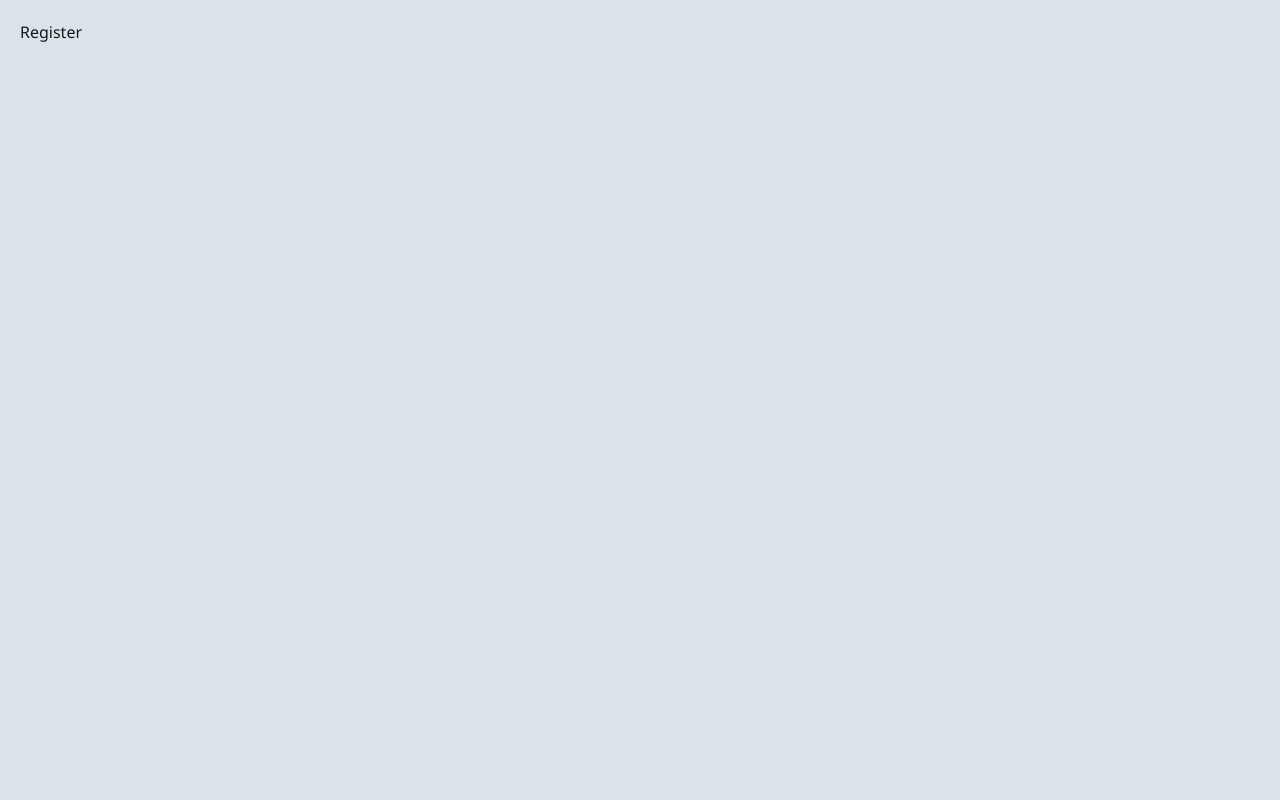
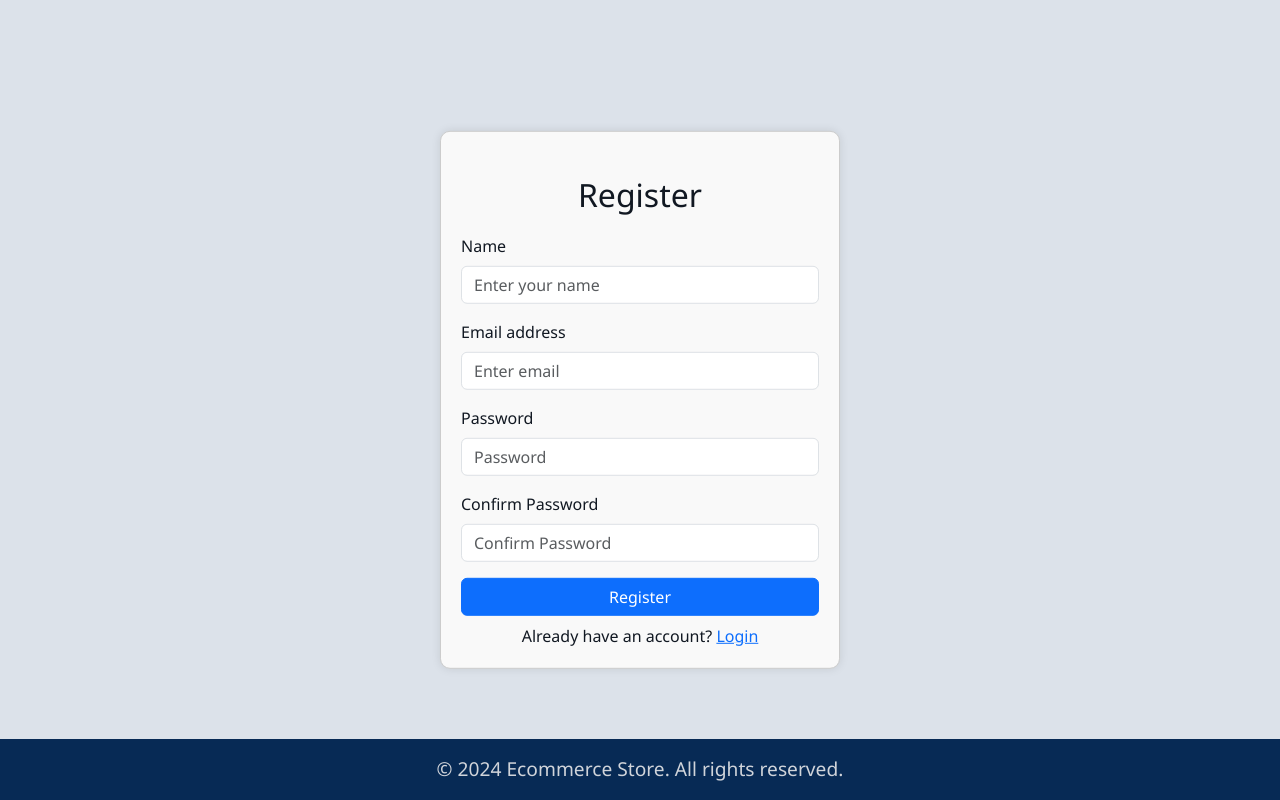
Before and after one commit to IT20159030/EAD, a React (Vite) app in the folder Frontend/: page /register in a window 1280 px wide. Built offline with nearby package versions, Linux system fonts and the light colour scheme.

Commit message:
Refactor authentication layout and add footer to login and register pages

```diff
--- a/Frontend/src/App.css
+++ b/Frontend/src/App.css
@@ -19,3 +19,9 @@ main {
   background-color: var(--background-color);
   overflow-y: auto;
 }
+
+.auth-container {
+  display: flex;
+  flex-direction: column;
+  min-height: 100vh; /* Ensures footer sticks to the bottom if content is short */
+}
--- /dev/null
+++ b/Frontend/src/components/common/Footer/Footer.css
@@ -0,0 +1,12 @@
+.footer {
+  width: 100%;
+  background-color: var(--secondary-color);
+  padding: 1rem 0;
+  position: relative;
+}
+
+.footer-text {
+  font-size: 1.2rem;
+  color: var(--text-secondary-color);
+  margin: 0;
+}
--- /dev/null
+++ b/Frontend/src/components/common/Footer/Footer.jsx
@@ -0,0 +1,23 @@
+import Container from "react-bootstrap/Container";
+import Row from "react-bootstrap/Row";
+import Col from "react-bootstrap/Col";
+
+import "./Footer.css";
+
+const Footer = () => {
+  return (
+    <footer className="footer">
+      <Container>
+        <Row className="d-flex align-items-center justify-content-center">
+          <Col md={6} className="text-center">
+            <p className="footer-text">
+              &copy; 2024 Ecommerce Store. All rights reserved.
+            </p>
+          </Col>
+        </Row>
+      </Container>
+    </footer>
+  );
+};
+
+export default Footer;
--- a/Frontend/src/layouts/AuthLayout.jsx
+++ b/Frontend/src/layouts/AuthLayout.jsx
@@ -1,4 +1,5 @@
 import { Outlet } from "react-router-dom";
+import Footer from "../components/common/Footer/Footer";
 
 const AuthLayout = () => {
   return (
@@ -6,6 +7,7 @@ const AuthLayout = () => {
       <main>
         <Outlet />
       </main>
+      <Footer />
     </div>
   );
 };
--- a/Frontend/src/pages/Login.jsx
+++ b/Frontend/src/pages/Login.jsx
@@ -1,7 +1,42 @@
-import React from "react";
+import { Form, Button, Container, Image } from "react-bootstrap";
+import "./styles/Login.css";
+// import logo from "./logo.png"; // Import your logo image
 
 const Login = () => {
-  return <div>Login</div>;
+  return (
+    <Container className="login-container">
+      <div className="text-center mb-4">
+        {/* <Image src={logo} alt="Logo" fluid className="logo" /> */}
+      </div>
+      <h2 className="text-center">Login</h2>
+      <Form className="login-form">
+        <Form.Group controlId="formBasicEmail">
+          <Form.Label>Email address</Form.Label>
+          <Form.Control type="email" placeholder="Enter email" required />
+        </Form.Group>
+
+        <Form.Group controlId="formBasicPassword" className="mt-3">
+          <Form.Label>Password</Form.Label>
+          <Form.Control type="password" placeholder="Password" required />
+        </Form.Group>
+
+        <Button variant="primary" type="submit" className="w-100 mt-3">
+          Login
+        </Button>
+      </Form>
+      <div className="text-center mt-3">
+        <a href="/forgot-password" className="text-muted">
+          Forgot Password?
+        </a>
+      </div>
+      <div className="text-center mt-2">
+        <span> {"Don't have an account?"} </span>
+        <a href="/register" className="text-primary">
+          Create one
+        </a>
+      </div>
+    </Container>
+  );
 };
 
 export default Login;
--- a/Frontend/src/pages/Register.jsx
+++ b/Frontend/src/pages/Register.jsx
@@ -1,7 +1,51 @@
-import React from "react";
+import { Form, Button, Container, Image } from "react-bootstrap";
+import "./styles/Register.css";
+// import logo from "./logo.png"; // Import your logo image
 
 const Register = () => {
-  return <div>Register</div>;
+  return (
+    <Container className="register-container">
+      <div className="text-center mb-4">
+        {/* <Image src={logo} alt="Logo" fluid className="logo" /> */}
+      </div>
+      <h2 className="text-center">Register</h2>
+      <Form className="register-form">
+        <Form.Group controlId="formBasicName">
+          <Form.Label>Name</Form.Label>
+          <Form.Control type="text" placeholder="Enter your name" required />
+        </Form.Group>
+
+        <Form.Group controlId="formBasicEmail" className="mt-3">
+          <Form.Label>Email address</Form.Label>
+          <Form.Control type="email" placeholder="Enter email" required />
+        </Form.Group>
+
+        <Form.Group controlId="formBasicPassword" className="mt-3">
+          <Form.Label>Password</Form.Label>
+          <Form.Control type="password" placeholder="Password" required />
+        </Form.Group>
+
+        <Form.Group controlId="formBasicConfirmPassword" className="mt-3">
+          <Form.Label>Confirm Password</Form.Label>
+          <Form.Control
+            type="password"
+            placeholder="Confirm Password"
+            required
+          />
+        </Form.Group>
+
+        <Button variant="primary" type="submit" className="w-100 mt-3">
+          Register
+        </Button>
+      </Form>
+      <div className="text-center mt-2">
+        <span>{"Already have an account? "}</span>
+        <a href="/login" className="text-primary">
+          Login
+        </a>
+      </div>
+    </Container>
+  );
 };
 
 export default Register;
--- /dev/null
+++ b/Frontend/src/pages/styles/Login.css
@@ -0,0 +1,32 @@
+html,
+body {
+  height: 100%;
+  margin: 0;
+}
+
+.login-container {
+  max-width: 400px;
+  margin: auto;
+  padding: 20px;
+  border: 1px solid #ccc;
+  border-radius: 10px;
+  box-shadow: 0 0 10px rgba(0, 0, 0, 0.1);
+  background-color: #f9f9f9;
+  position: absolute;
+  top: 50%;
+  left: 50%;
+  transform: translate(-50%, -50%);
+}
+
+.login-form {
+  margin-top: 20px;
+}
+
+h2 {
+  margin-bottom: 20px;
+}
+
+.logo {
+  max-width: 150px;
+  margin-bottom: 20px;
+}
--- /dev/null
+++ b/Frontend/src/pages/styles/Register.css
@@ -0,0 +1,26 @@
+.register-container {
+  max-width: 400px;
+  margin: auto;
+  padding: 20px;
+  border: 1px solid #ccc;
+  border-radius: 10px;
+  box-shadow: 0 0 10px rgba(0, 0, 0, 0.1);
+  background-color: #f9f9f9;
+  position: absolute;
+  top: 50%;
+  left: 50%;
+  transform: translate(-50%, -50%);
+}
+
+.register-form {
+  margin-top: 20px;
+}
+
+h2 {
+  margin-bottom: 20px;
+}
+
+.logo {
+  max-width: 150px;
+  margin-bottom: 20px;
+}
```
Also changed, not shown: Frontend/src/components/common/Footer.jsx (deleted, +0 -27 lines).
